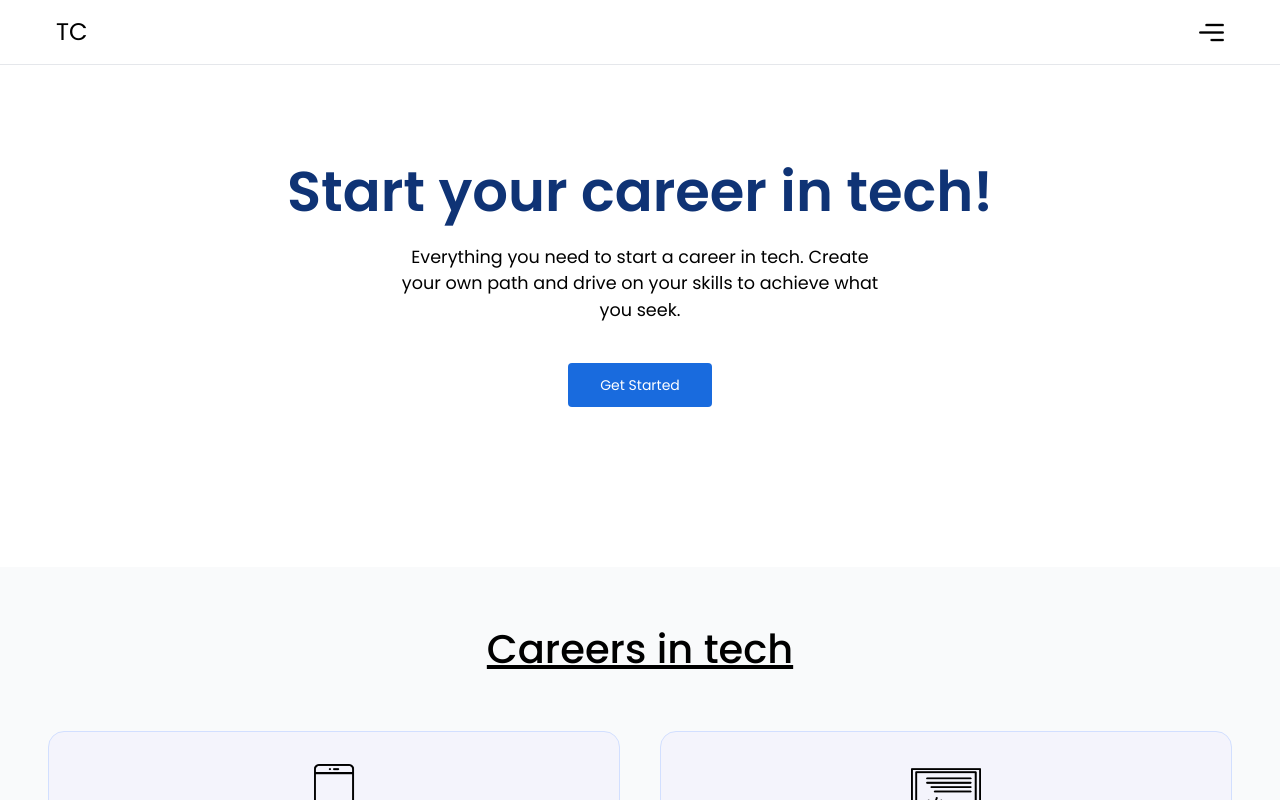
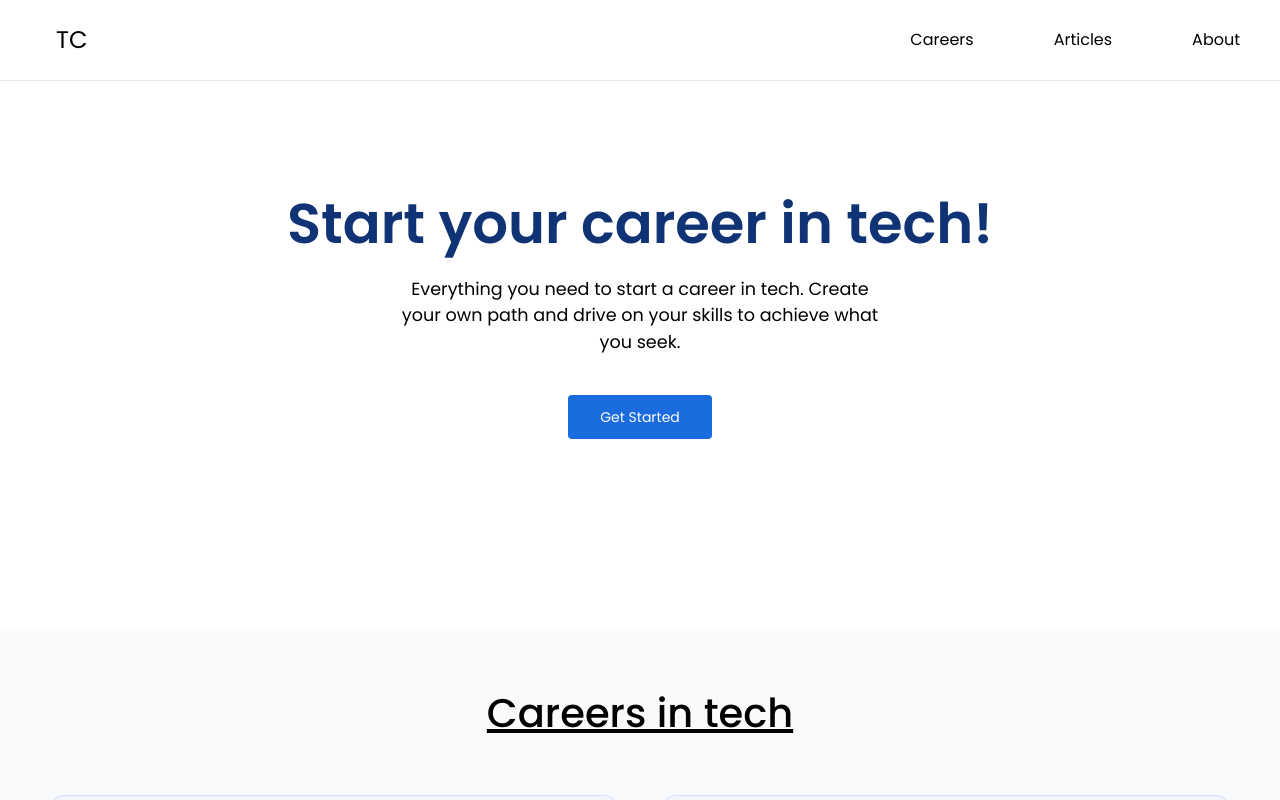
Before and after one commit to toriola998/Tech-Career-v2, a React (Vite) app: page / in a window 1280 px wide. Shown: the top 800 px of the page. Built offline with nearby package versions, Linux system fonts and the light colour scheme.

Commit message:
ADD: added navigation

```diff
--- a/src/components/home/About.jsx
+++ b/src/components/home/About.jsx
@@ -5,7 +5,8 @@ function About() {
       <>
          {about.map((item, index) => (
             <section
-               className={`py-16 px-4 md:px-[15%] lg:px-4 flex flex-col gap-10 xl:gap-x-40 lg:flex-row container lg:justify-center items-center ${
+               id="about"
+               className={`scroll-mt-20 py-16 px-4 md:px-[15%] lg:px-4 flex flex-col gap-10 xl:gap-x-40 lg:flex-row container lg:justify-center items-center ${
                   index === 1 ? "lg:flex-row-reverse" : ""
                }`}
                key={index}
--- a/src/components/home/Articles.jsx
+++ b/src/components/home/Articles.jsx
@@ -3,7 +3,7 @@ import articles from "../../data/articles";
 
 function Articles() {
    return (
-      <section className="py-16 bg-gray-50 px-4">
+      <section id="articles" className="py-16 bg-gray-50 px-4 scroll-mt-10">
          <h2 className="text-2xl md:text-[2rem] font-medium text-center underline">
             Related articles
          </h2>
--- a/src/components/home/Banner.jsx
+++ b/src/components/home/Banner.jsx
@@ -1,6 +1,6 @@
 function Banner() {
    return (
-      <header className="px-4 py-40">
+      <header className="px-4 py-48">
          <div className="sm:w-[85%] xl:w-[60%] mx-auto">
             <h1 className="text-dark-blue text-4xl md:text-[3.1rem] xl:text-[3.5rem] font-semibold text-center leading-[3rem] md:leading-[4rem]">
                Start your career in tech!
--- a/src/components/home/Careers.jsx
+++ b/src/components/home/Careers.jsx
@@ -3,15 +3,18 @@ import { Link } from "react-router-dom";
 
 function Careers() {
    return (
-      <section className="py-16 bg-gray-50 px-4" id="careers">
+      <section className="py-16 bg-gray-50 px-4 scroll-mt-10" id="careers">
          <h2 className="text-3xl md:text-[2.5rem] font-medium text-center underline">
             Careers in tech
          </h2>
          <div className="py-8 lg:pt-16 flex flex-col gap-5 xl:gap-10 md:flex-row md:flex-wrap justify-center container">
             {careers.map((item, index) => (
-               <div className="career py-8 px-4 md:w-[48.5%] lg:w-[45.8%]" key={index}>
+               <div
+                  className="career py-8 px-4 md:w-[48.5%] lg:w-[45.8%]"
+                  key={index}
+               >
                   <img
-                     src={ `public/assets/icons/career/${item.icon}`}
+                     src={`public/assets/icons/career/${item.icon}`}
                      alt=""
                      role="presentation"
                      className="mx-auto block"
--- a/src/components/shared/NavBar.jsx
+++ b/src/components/shared/NavBar.jsx
@@ -5,16 +5,18 @@ function NavBar() {
    const [showNav, setShowNav] = useState(false);
 
    return (
-      <nav className="border-b fixed top-0 right-0 z-50 left-0 bg-white py-4">
-         <div className="flex justify-between px-4 max-w-[1200px] mx-auto">
+      <nav className="border-b fixed top-0 right-0 z-50 left-0 bg-white py-6">
+         <div className="relative max-w-[1200px] mx-auto">
+            <div className="flex justify-between px-4">
                <Link to="/" className="text-2xl">
                   TC
                </Link>
 
                <button
                   onClick={() => {
-                  setShowNav(true);
+                     setShowNav(!showNav);
                   }}
+                  className="lg:hidden"
                >
                   <img
                      src="/assets/icons/menu.png"
@@ -25,11 +27,19 @@ function NavBar() {
                </button>
             </div>
 
-         {showNav && (
-            <div className="bg-white md:bg-transparent absolute z-50 right-0 top-0 left-0 bottom-0 min-h-screen">
+            <div
+               className={`bg-white md:bg-transparent
+            ${
+               showNav
+                  ? "z-50 right-0 top-0 left-0 bottom-0 min-h-screen"
+                  : "hidden"
+            } lg:flex lg:items-center lg:h-0 lg:right-0 lg:bottom-4 absolute
+            `}
+            >
                <button
+                  className="lg:hidden"
                   onClick={() => {
-                     setShowNav(false);
+                     setShowNav(!showNav);
                   }}
                >
                   <img
@@ -41,14 +51,20 @@ function NavBar() {
                   />
                </button>
                <div className="flex justify-center items-center min-h-screen">
-                  <ul className="flex flex-col gap-y-4 lg:flex-row">
-                     <li>Careers</li>
-                     <li>Articles</li>
-                     <li>About</li>
+                  <ul className="flex flex-col gap-y-4 lg:gap-x-20 lg:flex-row">
+                     <li className="hover:underline">
+                        <a href="#careers">Careers</a>
+                     </li>
+                     <li className="hover:underline">
+                        <a href="#articles">Articles</a>
+                     </li>
+                     <li className="hover:underline">
+                        <a href="#about">About</a>
+                     </li>
                   </ul>
                </div>
             </div>
-         )}
+         </div>
       </nav>
    );
 }
```
Lines whose indentation alone changed are shown as unchanged.
